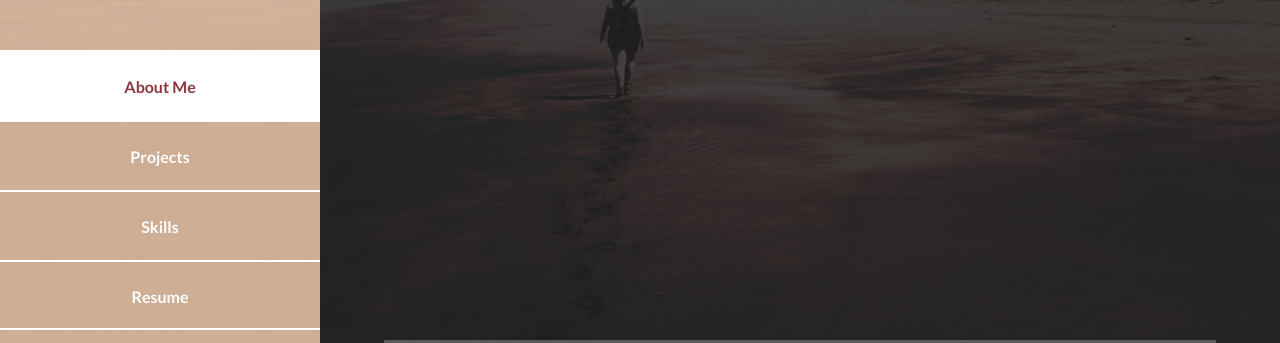
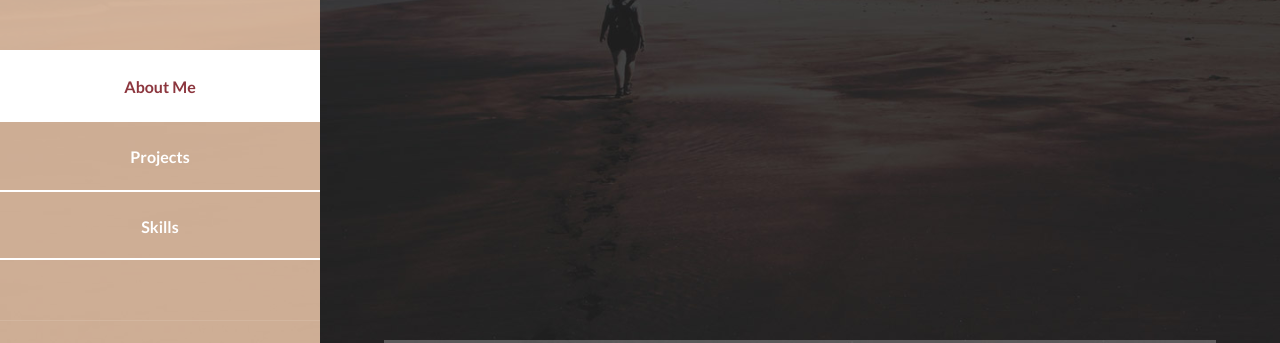
Before and after one commit to Dhia-Fattoum/My-Portfolio, a plain HTML site: page index.html in a window 1280 px wide. Shown: the part 457-800 px from the top of the page. Drawn offline with Linux system fonts and the light colour scheme.

```diff
--- a/index.html
+++ b/index.html
@@ -68,7 +68,6 @@
                 <li><a href="#section1">About Me</a></li>
                 <li><a href="#section2">Projects</a></li>
                 <li><a href="#section3">Skills</a></li>
-                <li><a href="shorturl.at/rtwL2">Resume</a></li>
               </ul>
             </nav>
 
```
Also changed, not shown: README.md (deleted).
